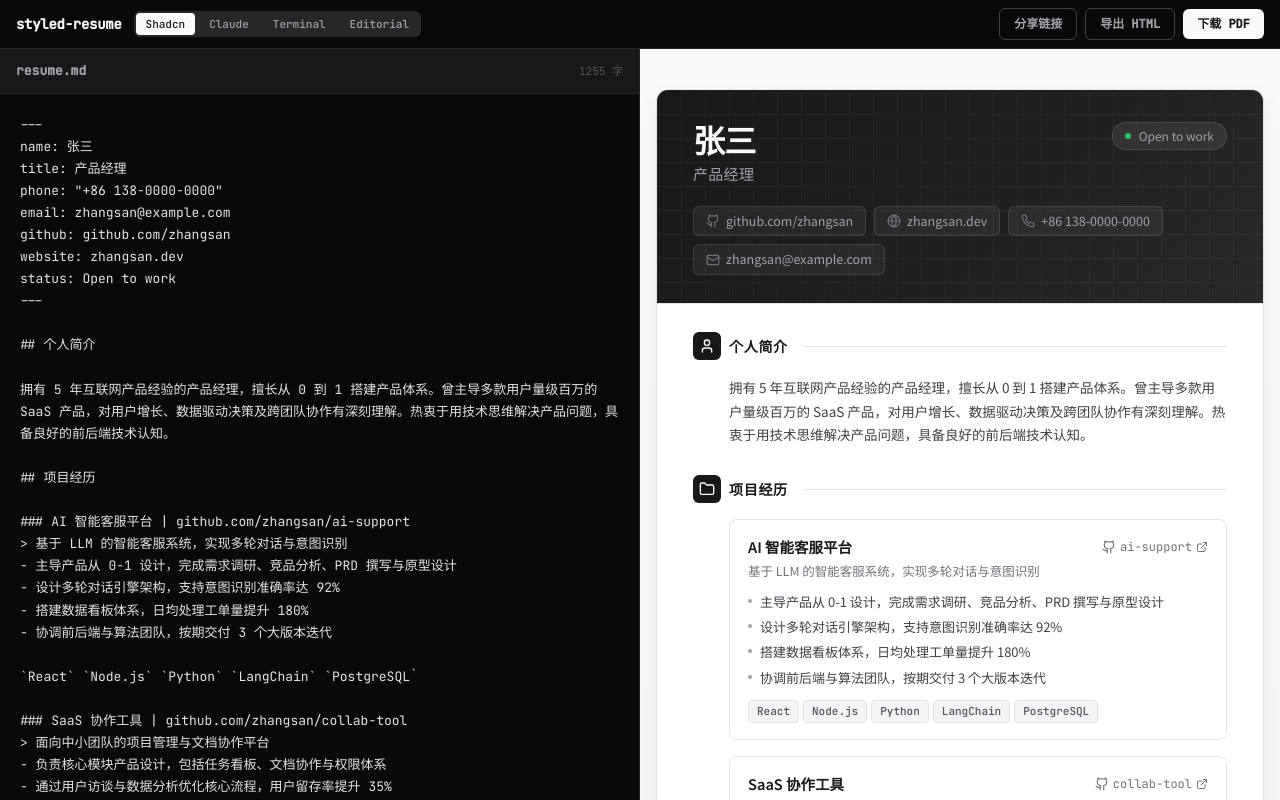
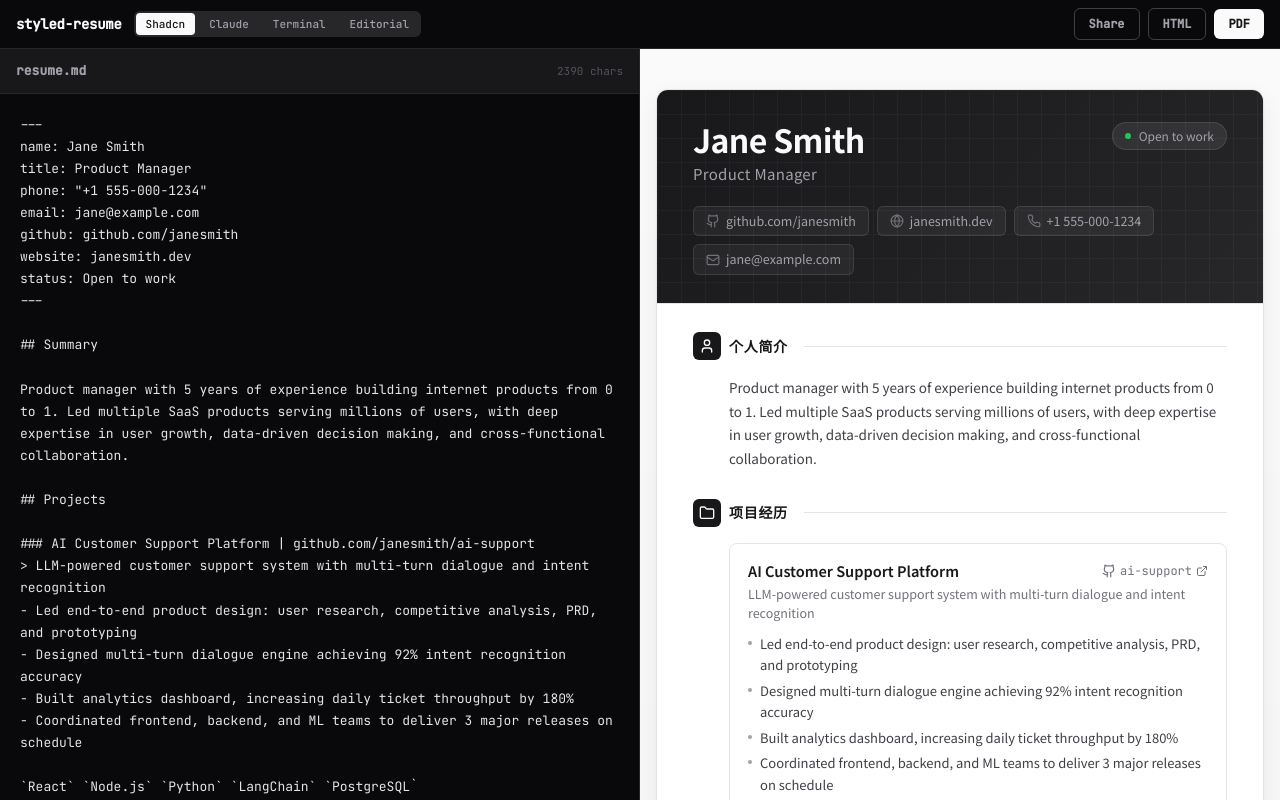
Before and after one commit to archive-of-deleted-repositories/YUHAO-corn__styled-resume, a React (Vite) app: page / in a window 1280 px wide. Built offline with nearby package versions, Linux system fonts and the light colour scheme.

Commit message:
feat: add i18n with browser language auto-detection
Detect navigator.language to switch between zh/en. Translate all UI strings (toolbar buttons, toast, editor labels) via t() helper. Provide English default markdown for non-Chinese browsers.

Co-Authored-By: Claude Opus 4.6 <noreply@anthropic.com>

```diff
--- a/src/App.tsx
+++ b/src/App.tsx
@@ -4,6 +4,7 @@ import { parseMarkdown } from './parser/markdown-parser';
 import { DEFAULT_MARKDOWN } from './data/default-markdown';
 import { isViewMode, decodeShareUrl, encodeShareUrl } from './utils/share';
 import { exportHtml } from './utils/export-html';
+import { t } from './i18n';
 import ViewMode from './components/ViewMode';
 
 const STORAGE_KEY = 'styled-resume:markdown';
@@ -138,7 +139,7 @@ function App() {
   const handleShareLink = useCallback(() => {
     const url = encodeShareUrl(templateId, resumeData);
     navigator.clipboard.writeText(url).then(() => {
-      setToast('链接已复制到剪贴板');
+      setToast(t('linkCopied'));
       setTimeout(() => setToast(''), 2000);
     });
   }, [templateId, resumeData]);
@@ -193,7 +194,7 @@ function App() {
               transition: 'all 0.15s',
             }}
           >
-            分享链接
+            {t('shareLink')}
           </button>
           <button
             onClick={handleExportHtml}
@@ -207,7 +208,7 @@ function App() {
               transition: 'all 0.15s',
             }}
           >
-            导出 HTML
+            {t('exportHtml')}
           </button>
           <button
             onClick={handleExportPdf}
@@ -220,7 +221,7 @@ function App() {
               transition: 'all 0.15s',
             }}
           >
-            下载 PDF
+            {t('exportPdf')}
           </button>
         </div>
       </div>
@@ -240,13 +241,13 @@ function App() {
               fontSize: '13px', fontWeight: 600, color: '#a1a1aa',
               fontFamily: '"JetBrains Mono", monospace',
             }}>
-              resume.md
+              {t('editorLabel')}
             </span>
             <span style={{
               fontSize: '11px', color: '#52525b',
               fontFamily: '"JetBrains Mono", monospace',
             }}>
-              {charCount} 字
+              {t('charCount', { n: charCount })}
             </span>
           </div>
           <textarea
--- a/src/components/ViewMode.tsx
+++ b/src/components/ViewMode.tsx
@@ -1,5 +1,6 @@
 import { useRef } from 'react';
 import { getTemplate } from '../templates/registry';
+import { t } from '../i18n';
 import type { ResumeData } from '../types/resume';
 
 interface ViewModeProps {
@@ -34,7 +35,7 @@ export default function ViewMode({ templateId, data }: ViewModeProps) {
           href={window.location.origin + window.location.pathname}
           style={{ color: '#71717a', textDecoration: 'none' }}
         >
-          使用 styled-resume 制作你的简历
+          {t('viewFooter')}
         </a>
       </footer>
     </div>
--- a/src/data/default-markdown.ts
+++ b/src/data/default-markdown.ts
@@ -1,4 +1,6 @@
-export const DEFAULT_MARKDOWN = `---
+import { locale } from '../i18n';
+
+const ZH_MARKDOWN = `---
 name: 张三
 title: 产品经理
 phone: "+86 138-0000-0000"
@@ -69,3 +71,77 @@ status: Open to work
 ### 用户增长数据看板截图
 核心业务指标 Dashboard，展示关键增长曲线
 `;
+
+const EN_MARKDOWN = `---
+name: Jane Smith
+title: Product Manager
+phone: "+1 555-000-1234"
+email: jane@example.com
+github: github.com/janesmith
+website: janesmith.dev
+status: Open to work
+---
+
+## Summary
+
+Product manager with 5 years of experience building internet products from 0 to 1. Led multiple SaaS products serving millions of users, with deep expertise in user growth, data-driven decision making, and cross-functional collaboration.
+
+## Projects
+
+### AI Customer Support Platform | github.com/janesmith/ai-support
+> LLM-powered customer support system with multi-turn dialogue and intent recognition
+- Led end-to-end product design: user research, competitive analysis, PRD, and prototyping
+- Designed multi-turn dialogue engine achieving 92% intent recognition accuracy
+- Built analytics dashboard, increasing daily ticket throughput by 180%
+- Coordinated frontend, backend, and ML teams to deliver 3 major releases on schedule
+
+\`React\` \`Node.js\` \`Python\` \`LangChain\` \`PostgreSQL\`
+
+### SaaS Collaboration Tool | github.com/janesmith/collab-tool
+> Project management and document collaboration platform for small teams
+- Owned core module design: task boards, document collaboration, and permission system
+- Improved user retention by 35% through user interviews and data analysis
+- Designed plugin architecture supporting third-party integrations
+
+\`Next.js\` \`Tailwind CSS\` \`Supabase\`
+
+## Experience
+
+### ByteDance | Senior Product Manager | Mar 2022 – Present
+> Enterprise SaaS product line planning and execution
+- Led B2B product strategy, growing annual ARR by 200%
+- Established product metrics framework, driving data-informed culture
+- Managed a team of 5 PMs, setting quarterly OKRs and tracking execution
+- Partnered with sales and customer success to build feedback loops
+
+### Alibaba | Product Manager | Jun 2020 – Feb 2022
+> E-commerce platform module design and optimization
+- Designed product catalog and order management modules handling 1M+ daily orders
+- Drove search and recommendation optimization, improving CTR by 25%
+- Led UX upgrade initiative, increasing NPS by 15 points
+
+### Meituan | Product Intern | Jul 2019 – Dec 2019
+
+## Education
+
+### Peking University | M.S. | Information Management | Sep 2018 – Jun 2020
+### Wuhan University | B.S. | Computer Science | Sep 2014 – Jun 2018
+
+## Skills
+
+- Product Design & Prototyping (Figma / Axure / Sketch)
+- Data Analysis (SQL / Python / Tableau / Google Analytics)
+- Technical Understanding (REST API / Microservices / Frontend & Backend)
+- Project Management (Scrum / JIRA / Notion / Linear)
+- AI & LLM Applications (Prompt Engineering / RAG / Agent Design)
+
+## Appendix
+
+### Architecture Diagram — AI Support Platform
+System architecture overview showing core module interactions
+
+### Growth Dashboard Screenshot
+Key business metrics dashboard with growth curves
+`;
+
+export const DEFAULT_MARKDOWN = locale === 'zh' ? ZH_MARKDOWN : EN_MARKDOWN;
--- /dev/null
+++ b/src/i18n.ts
@@ -0,0 +1,45 @@
+type Locale = 'zh' | 'en';
+
+const messages: Record<Locale, Record<string, string>> = {
+  zh: {
+    brand: 'styled-resume',
+    exportPdf: '下载 PDF',
+    exportHtml: '导出 HTML',
+    shareLink: '分享链接',
+    linkCopied: '链接已复制到剪贴板',
+    editorLabel: 'resume.md',
+    charCount: '{n} 字',
+    viewFooter: '使用 styled-resume 制作你的简历',
+  },
+  en: {
+    brand: 'styled-resume',
+    exportPdf: 'PDF',
+    exportHtml: 'HTML',
+    shareLink: 'Share',
+    linkCopied: 'Link copied to clipboard',
+    editorLabel: 'resume.md',
+    charCount: '{n} chars',
+    viewFooter: 'Built with styled-resume',
+  },
+};
+
+function detectLocale(): Locale {
+  try {
+    const lang = navigator.language || '';
+    return lang.startsWith('zh') ? 'zh' : 'en';
+  } catch {
+    return 'en';
+  }
+}
+
+export const locale: Locale = detectLocale();
+
+export function t(key: string, params?: Record<string, string | number>): string {
+  let text = messages[locale]?.[key] || messages.en[key] || key;
+  if (params) {
+    for (const [k, v] of Object.entries(params)) {
+      text = text.replace(`{${k}}`, String(v));
+    }
+  }
+  return text;
+}
```
